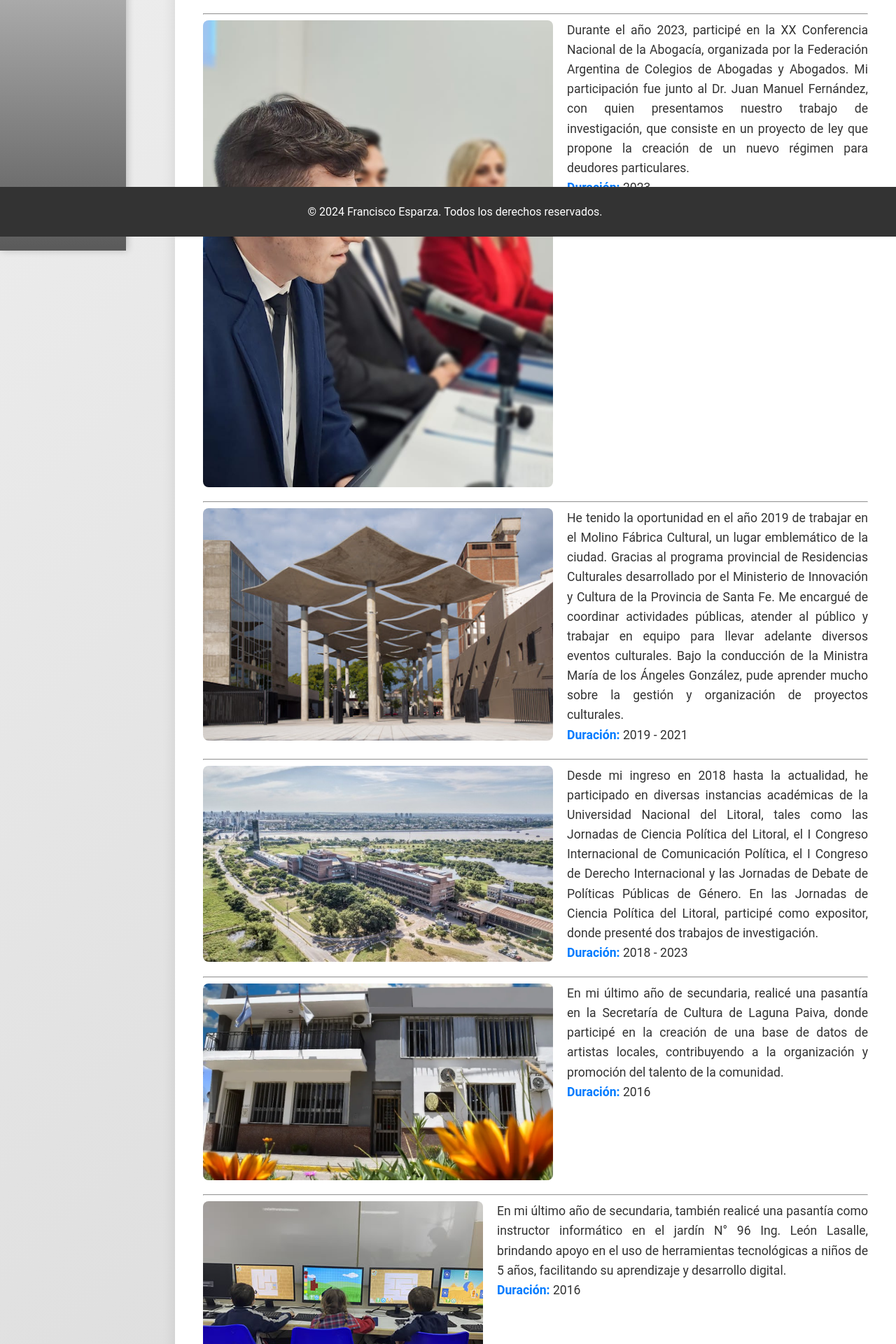
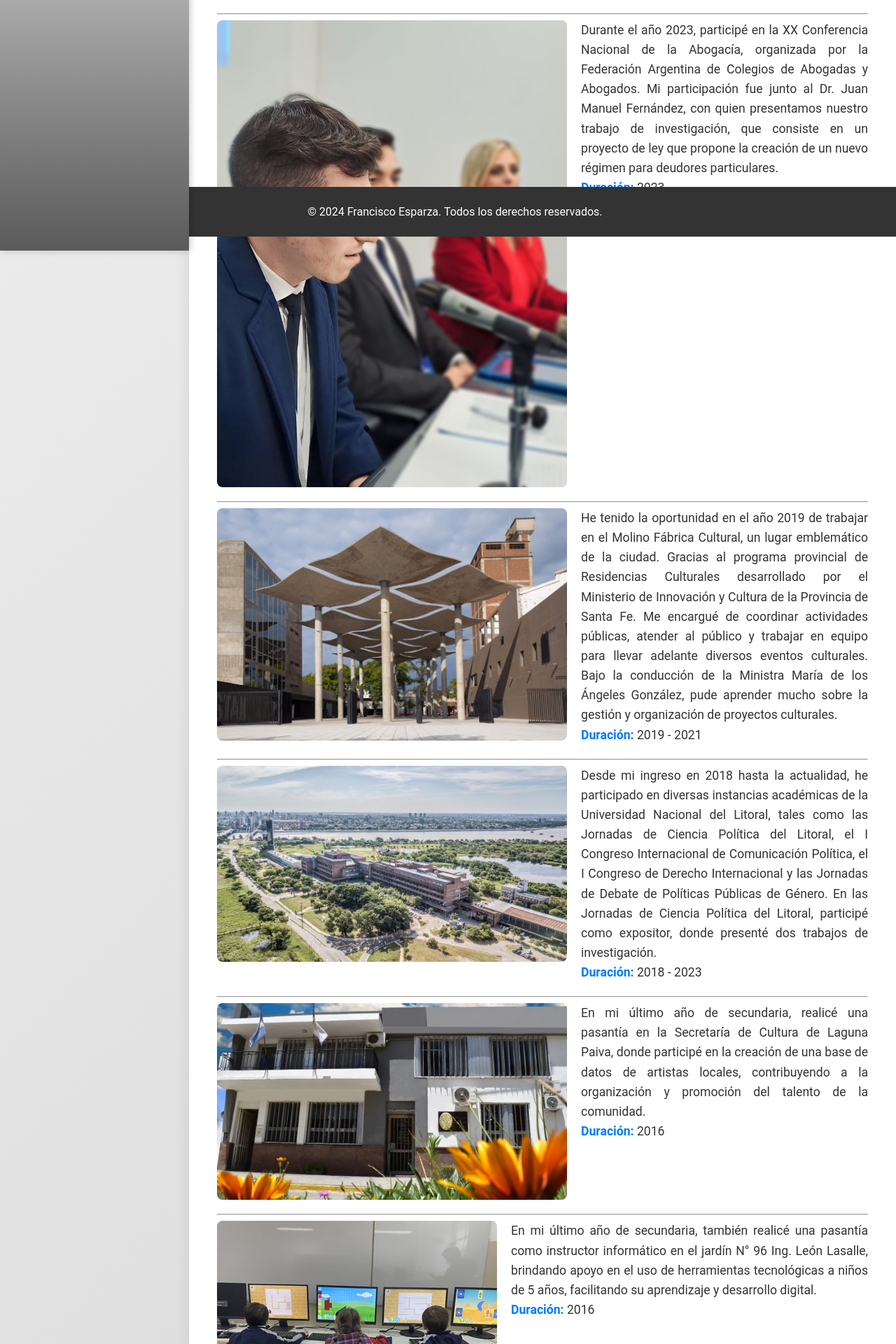
Before and after one commit to fezfranck/CV-WEB-FUNCA, a Flask app: page /experiencias in a window 1280 px wide. Shown: the part 462-2382 px from the top of the page at 70% size. Run offline with Flask 3, Linux system fonts and the light colour scheme.

Commit message:
Update experiencias.html

```diff
--- a/templates/experiencias.html
+++ b/templates/experiencias.html
@@ -18,8 +18,9 @@
     min-height: 100vh;
 }
 
+/* Menú de navegación */
 nav {
-            width: 180px;
+    width: 270px;  /* Aumentamos el ancho del menú en pantallas grandes */
     background: linear-gradient(180deg, #5a5a5a, #b5b5b5, #5a5a5a);
     position: fixed;
     top: 0;
@@ -29,6 +30,7 @@
     justify-content: flex-start;
     box-shadow: 2px 0 10px rgba(0, 0, 0, 0.2);
     padding-top: 20px;
+    z-index: 1000;
 }
 
 nav ul {
@@ -63,8 +65,9 @@
     border-radius: 8px;
 }
 
+/* Estilos del contenido principal */
 section {
-            margin-left: 250px;
+    margin-left: 270px;  /* Deja espacio para el menú en pantallas grandes */
     padding: 40px;
     flex-grow: 1;
     background: white;
@@ -145,7 +148,6 @@
         align-items: center;
         padding: 0;
         box-shadow: 0 2px 10px rgba(0, 0, 0, 0.1);
-                z-index: 1000;
     }
 
     nav ul {
@@ -203,6 +205,7 @@
         padding-right: 15px;
     }
 }
+
     </style>
 </head>
 <body>
```
Lines whose indentation alone changed are shown as unchanged.
